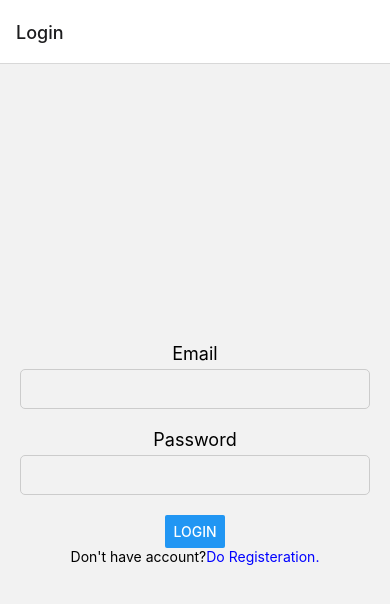
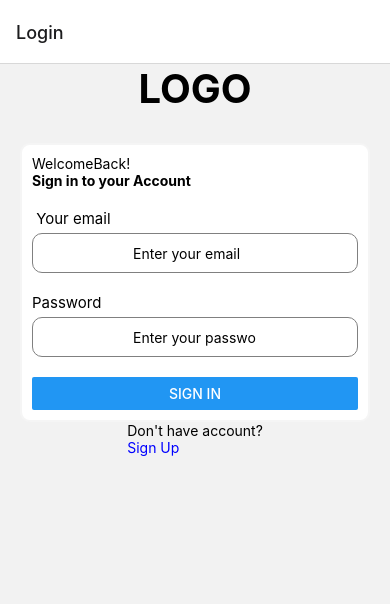
Before and after one commit to Ganaka-Labs/IISC-Mobile-application, a React Native app: screen /Login in a window 390 px wide. Shown: the top 604 px of the page. Built offline with nearby package versions, Linux system fonts and the light colour scheme.

Commit message:
login my booking screens design modified

```diff
--- a/src/screens/BookClass.jsx
+++ b/src/screens/BookClass.jsx
@@ -2,7 +2,7 @@
 /* eslint-disable prettier/prettier */
 import { useNavigation } from '@react-navigation/native';
 import React, { useState } from 'react';
-import {Button, StyleSheet, Text, TextInput, View} from 'react-native';
+import { Button, StyleSheet, Text, TextInput, View } from 'react-native';
 
 const BookClass = () => {
   const [meetingTitle, setMeetingTitle] = useState('');
@@ -18,7 +18,9 @@ const BookClass = () => {
   };
 
   return (
+
     <View style={styles.container}>
+      <View>
         <Text style={styles.label}>Meeting Title</Text>
         <TextInput
           style={styles.input}
@@ -26,6 +28,7 @@ const BookClass = () => {
           onChangeText={setMeetingTitle}
           keyboardType="default"
           autoCapitalize="sentences"
+          placeholder='Type here'
         />
         <Text style={styles.label}>Meeting Room No</Text>
         <TextInput
@@ -34,6 +37,7 @@ const BookClass = () => {
           onChangeText={setMeetingRoom}
           keyboardType="default"
           autoCapitalize="sentences"
+          placeholder='Type here'
         />
 
         <Text style={styles.label}>Meeting Date</Text>
@@ -42,9 +46,12 @@ const BookClass = () => {
           value={meetingDate}
           onChangeText={setMeetingDate}
           secureTextEntry
+          placeholder='pick a date'
         />
+      </View>
 
       <Text style={styles.label}>Time</Text>
+
       <View style={styles.row}>
         <TextInput
           style={styles.input}
@@ -59,6 +66,7 @@ const BookClass = () => {
           onChangeText={setMeetingEndTime}
         />
       </View>
+      <View>
         <Text style={styles.label}>Remarks</Text>
         <TextInput
           style={styles.input}
@@ -66,22 +74,33 @@ const BookClass = () => {
           onChangeText={setRemarks}
           keyboardType="default"
           autoCapitalize="sentences"
+          placeholder='Type here'
         />
-      <Button title="Book Room" onPress={handleBookRoom} />
+
+
+        <Button title="Book Room" onPress={handleBookRoom} style={styles.button} />
       </View>
+    </View>
+
+
   );
 };
 
 const styles = StyleSheet.create({
   container: {
-    flex: 1,
+    // flex: 1,
     justifyContent: 'center',
-    alignItems: 'center',
+    // alignItems: 'center',
     paddingHorizontal: 20,
+    marginTop: 50,
+
   },
   label: {
-    fontSize: 18,
-    marginBottom: 5,
+    fontSize: 15,
+    marginBottom: 0,
+    marginTop: 10,
+    flex: 0,
+    textAlign: 'left',
   },
   input: {
     width: '100%',
@@ -89,13 +108,27 @@ const styles = StyleSheet.create({
     borderWidth: 1,
     borderColor: '#ccc',
     borderRadius: 5,
-    paddingHorizontal: 100,
+    // paddingHorizontal: 100,
     marginBottom: 20,
+    float: 'left',
+
   },
   row: {
     display: 'flex',
-    flexDirection: 'rowww',
+    flexDirection: 'row',
+    flexWrap: 'Wrap',
+
+
   },
+
+  button: {
+    width: '50%',
+    paddingTop: 40,
+    marginBottom: 50,
+  },
+
+
+
 });
 
 export default BookClass;
--- a/src/screens/HomeScreen.jsx
+++ b/src/screens/HomeScreen.jsx
@@ -5,6 +5,7 @@ import {SceneMap, TabView} from 'react-native-tab-view';
 import BookClass from './BookClass';
 import MyBooking from './MyBookings';
 import Profile from './Profile';
+import LoginScreen from './LoginScreen';
 
 // const FirstRoute = () => (
 //     <View style={{ flex: 1, backgroundColor: '#ff4081' }} />
@@ -18,6 +19,7 @@ const tabs = SceneMap({
   book_class: BookClass,
   my_bookings: MyBooking,
   profile: Profile,
+  logout: LoginScreen,
 });
 
 const HomeScreen = () => {
@@ -28,6 +30,7 @@ const HomeScreen = () => {
     {key: 'book_class', title: 'Book Class'},
     {key: 'my_bookings', title: 'My Bookings'},
     {key: 'profile', title: 'Profile'},
+    {key: 'logout', title: 'Log Out'},
   ]);
   return (
     // <Text>Home Screen</Text>
--- a/src/screens/LoginScreen.jsx
+++ b/src/screens/LoginScreen.jsx
@@ -1,7 +1,7 @@
 /* eslint-disable prettier/prettier */
-import {NavigationContainer, useNavigation} from '@react-navigation/native';
-import React, {useState} from 'react';
-import {Button, StyleSheet, Text, TextInput, View} from 'react-native';
+import { NavigationContainer, useNavigation } from '@react-navigation/native';
+import React, { useState } from 'react';
+import { Button, StyleSheet, Text, TextInput, View } from 'react-native';
 import fetchDetails from '../apis/services';
 
 const LoginScreen = () => {
@@ -18,7 +18,7 @@ const LoginScreen = () => {
     // navigation.navigate('Home');
     navigation.reset({
       index: 0,
-      routes: [{name: 'Home'}],
+      routes: [{ name: 'Home' }],
     });
   };
 
@@ -27,7 +27,7 @@ const LoginScreen = () => {
     try {
       navigation.reset({
         index: 0,
-        routes: [{name: 'Registration'}],
+        routes: [{ name: 'Registration' }],
       });
       // return true;
       // const response = await axios.get('https://jsonplaceholder.typicode.com/users');
@@ -37,13 +37,21 @@ const LoginScreen = () => {
   };
   return (
     <View style={styles.container}>
-      <Text style={styles.label}>Email</Text>
+      <Text style={styles.logo}>LOGO</Text>
+
+      <View style={styles.header}>
+        <Text style={styles.welcome}>WelcomeBack!</Text>
+        <Text style={styles.signin}>Sign in to your Account </Text>
+
+        <Text style={styles.label}> Your email</Text>
         <TextInput
           style={styles.input}
           value={email}
           onChangeText={setEmail}
           keyboardType="email-address"
           autoCapitalize="none"
+         placeholder='Enter your email'
+
         />
         <Text style={styles.label}>Password</Text>
         <TextInput
@@ -51,15 +59,22 @@ const LoginScreen = () => {
           value={password}
           onChangeText={setPassword}
           secureTextEntry
+        placeholder='Enter your password'
+
         />
-      <Button title="Login" onPress={handleLogin} />
 
-      <Text style={{color: '#000'}}>Don't have account?
+        <Button title="Sign in" onPress={handleLogin} style={styles.button} />
+
+
+
+      </View>
+
+      <Text style={{ color: '#000' }}>Don't have account?{'\n'}
         <Text onPress={() => {
           handleRegistration();
         }}
-          style={{color: '#00F'}}>
-          Do Registeration.
+          style={{ color: '#00F' }}>
+          Sign Up
         </Text>
       </Text>
     </View>
@@ -67,24 +82,57 @@ const LoginScreen = () => {
 };
 const styles = StyleSheet.create({
   container: {
-    flex: 1,
+    // flex: 1,
+    display: 'flex',
     justifyContent: 'center',
     alignItems: 'center',
     paddingHorizontal: 20,
   },
   label: {
-    fontSize: 18,
+    fontSize: 15,
     marginBottom: 5,
+    width: '100%',
   },
   input: {
     width: '100%',
     height: 40,
     borderWidth: 1,
-    borderColor: '#ccc',
-    borderRadius: 5,
+    borderColor: 'gray',
+    borderRadius: 10,
     paddingHorizontal: 100,
     marginBottom: 20,
+
   },
+  button: {
+    width: '50%',
+    paddingTop: 40,
+    marginBottom: 50,
+  },
+
+
+  logo: {
+    fontSize: 40,
+    color: "black",
+    fontWeight: 'bold',
+    marginBottom: 30,
+
+  },
+
+  signin: {
+    fontsize: 50,
+    fontWeight: 'bold',
+    color: 'black',
+    marginBottom: 20,
+  },
+  header:{
+    padding:10,
+    borderWidth:2,
+    borderColor:'#F5F5F5',
+    backgroundColor:'white',
+    borderRadius:10,
+  }
+
+
 });
 
 export default LoginScreen;
```
Lines whose indentation alone changed are shown as unchanged.
